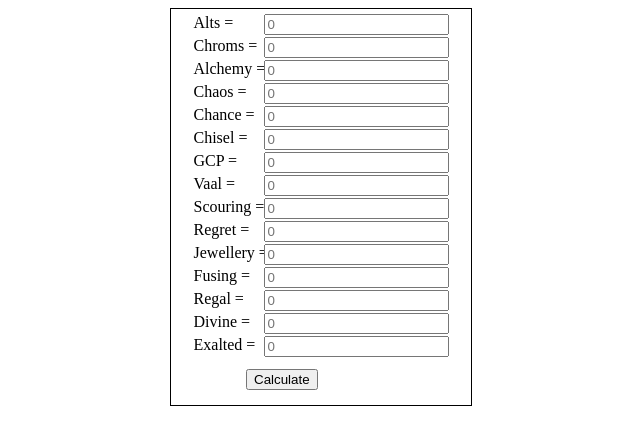
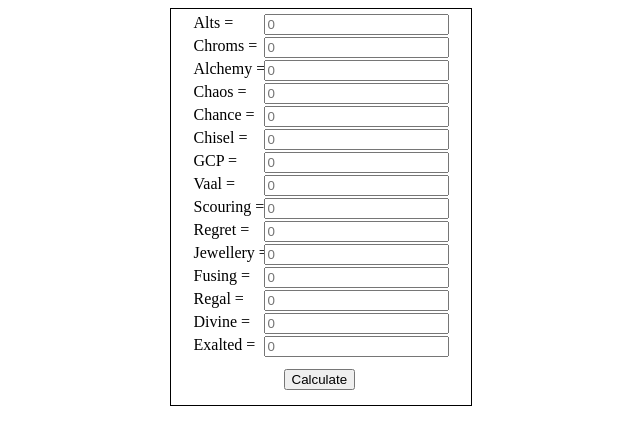
Before and after one commit to poecalc/poecalc.github.io, a plain HTML site: page index.html in a window 1280 px wide. Shown: the whole page, without its empty margins (319-959 px from the left). Drawn offline with nearby package versions, Linux system fonts and the light colour scheme.

Commit message:
beta 0.2

```diff
--- a/style.css
+++ b/style.css
@@ -18,7 +18,7 @@ input {
 }
 #button {
 	display: block;
-	width: 150px;
+	width: 75px;
 	margin: 0 auto;
 	margin-top: 15px;
 	margin-bottom: 15px;
```
